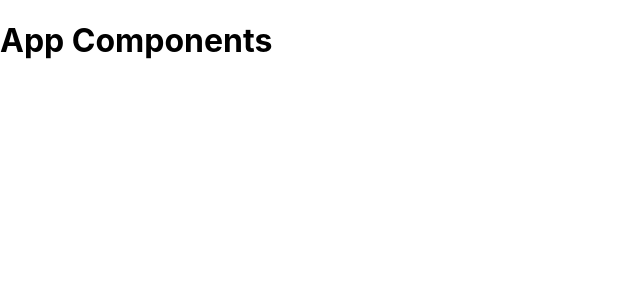
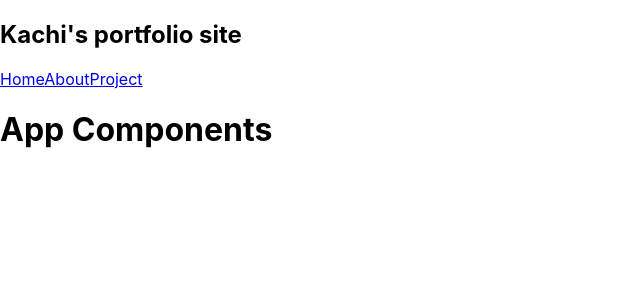
Before and after one commit to kachi33/Katon, a React (Create React App) app: page / in a window 1280 px wide. Shown: the top 300 px of the page, without its empty margins (0-640 px from the left). Built offline with nearby package versions, Linux system fonts and the light colour scheme.

Commit message:
Navbar component export and import from Navbar.js to App.js

```diff
--- a/src/App.js
+++ b/src/App.js
@@ -1,9 +1,11 @@
 import './index.css';
+import Navbar from './Navbar';
 
 function App() {
 
   return (
     <div className="App">
+      <Navbar/>
       <div className='content'>
         <h1> App Components</h1>
       </div>
--- a/src/Navbar.js
+++ b/src/Navbar.js
@@ -1,11 +1,12 @@
 const Navbar = () => {
+
     return (
         <nav className="navbar">
             <h1>Kachi's portfolio site</h1>
             <div className="links">
-                <a href={}>Home</a>
-                <a href={}>About</a>
-                <a href={}>Ho</a>
+                <a href="/">Home</a>
+                <a href="/">About</a>
+                <a href="/">Project</a>
             </div>
         </nav>
      );
```
